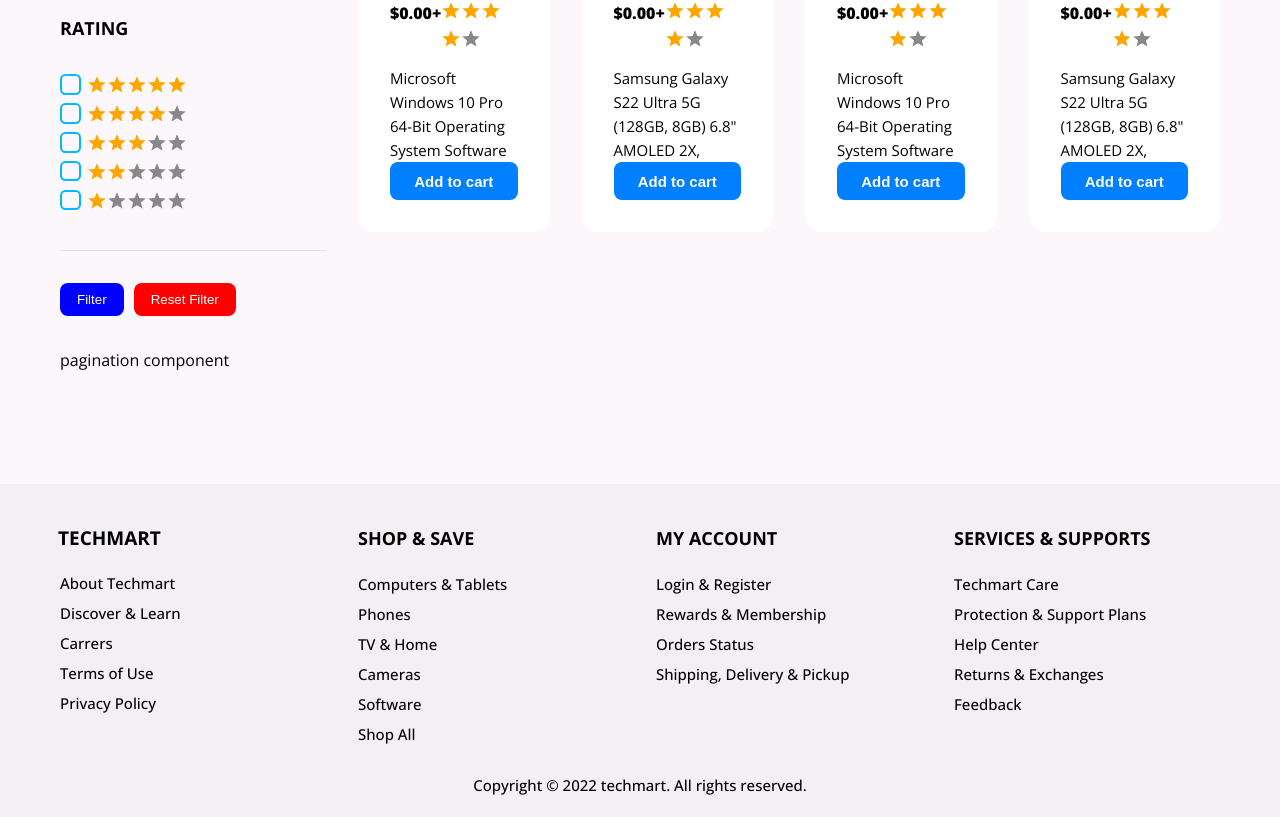
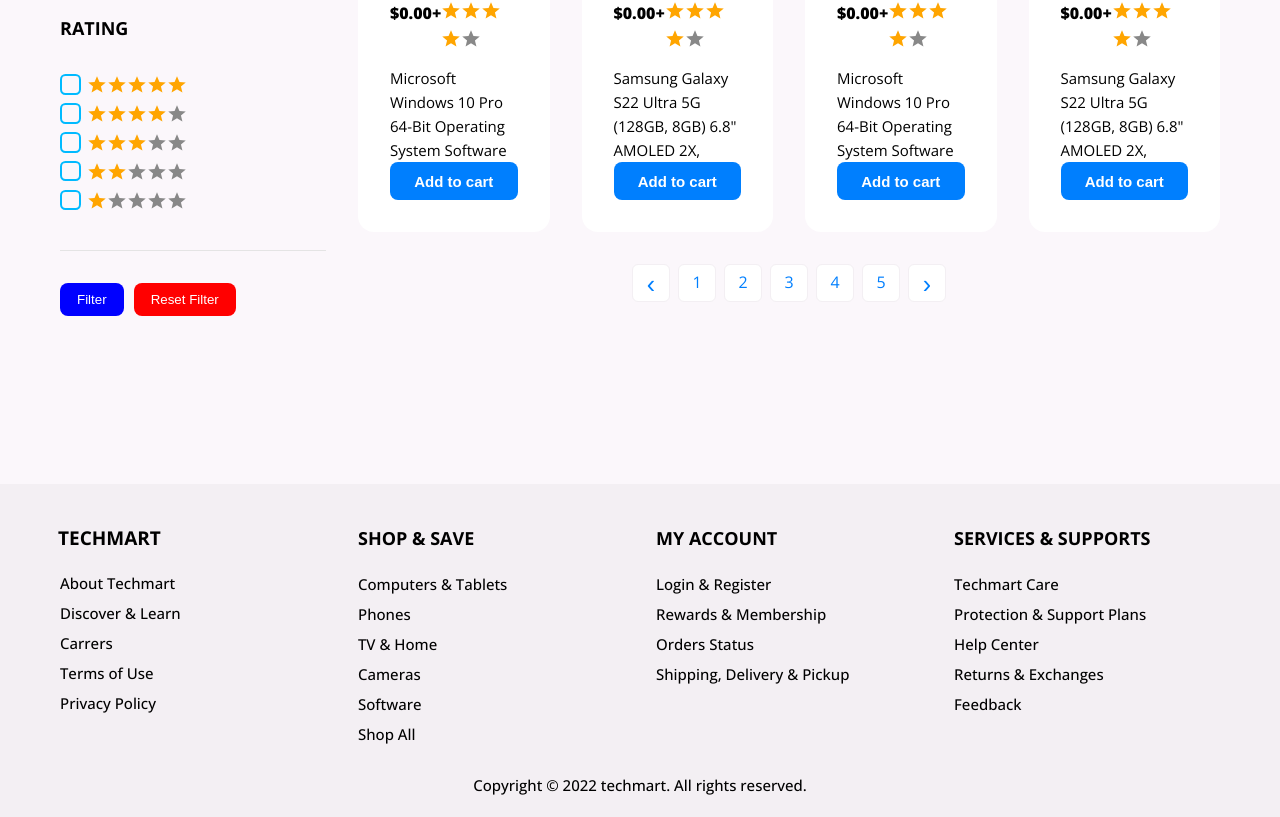
Before and after one commit to nhannguyencsd/mern-ecommerce, a React (Create React App) app in the folder client/: page /product-list in a window 1280 px wide. Shown: the part 983-1800 px from the top of the page. Built offline with nearby package versions, Linux system fonts and the light colour scheme.

Commit message:
feat(client): create Pagination component

```diff
--- /dev/null
+++ b/client/src/components/Pagination/Pagination.module.scss
@@ -0,0 +1,33 @@
+.wrapper {
+    display: inline-flex;
+    justify-content: center;
+    width: 100%;
+    margin: 0 auto;
+}
+
+.link-cell {
+    margin-left: 4px;
+    margin-right: 4px;
+}
+
+.link {
+    display: flex;
+    justify-content: center;
+    align-items: center;
+    width: 38px;
+    height: 38px;
+    border: 1px solid var(--color-primary);
+    border-radius: 6px;
+    transition: all 0.1s;
+    color: #007ffe;
+    background-color: white;
+
+    &:hover {
+        background-color: var(--color-primary);
+    }
+}
+
+.previous-link,
+.next-link {
+    font-size: 2.5rem;
+}
--- /dev/null
+++ b/client/src/components/Pagination/PaginationIndex.js
@@ -0,0 +1,49 @@
+import { Link } from 'react-router-dom';
+import classNames from 'classnames/bind';
+import styles from './Pagination.module.scss';
+
+const cx = classNames.bind(styles);
+
+function Pagination() {
+    return (
+        <div className={cx('wrapper')}>
+            <div className={cx('link-cell')}>
+                <Link className={cx('link', 'previous-link')} to="/">
+                    ‹
+                </Link>
+            </div>
+            <div className={cx('link-cell')}>
+                <Link className={cx('link')} to="/">
+                    1
+                </Link>
+            </div>
+            <div className={cx('link-cell')}>
+                <Link className={cx('link')} to="/">
+                    2
+                </Link>
+            </div>
+            <div className={cx('link-cell')}>
+                <Link className={cx('link')} to="/">
+                    3
+                </Link>
+            </div>
+            <div className={cx('link-cell')}>
+                <Link className={cx('link')} to="/">
+                    4
+                </Link>
+            </div>
+            <div className={cx('link-cell')}>
+                <Link className={cx('link')} to="/">
+                    5
+                </Link>
+            </div>
+            <div className={cx('link-cell')}>
+                <Link className={cx('link', 'next-link')} to="/">
+                    ›
+                </Link>
+            </div>
+        </div>
+    );
+}
+
+export default Pagination;
--- a/client/src/pages/ProductListPage/ProductListPageIndex.js
+++ b/client/src/pages/ProductListPage/ProductListPageIndex.js
@@ -6,6 +6,7 @@
 import CategoryFilter from '../../components/CategoryFilter/CategoryFilterIndex';
 import AttributesFilter from '../../components/AttributesFilter/AttributesFilterIndex';
 import ProductCard from '../../components/ProductCard/ProductCardIndex';
+import Pagination from '../../components/Pagination/PaginationIndex';
 
 const cx = classNames.bind(styles);
 
@@ -72,7 +73,9 @@
                         </div>
                     </div>
                     <div className="col lg-9">
+                        {/* sort */}
                         <SortOptions />
+                        {/* product list */}
                         <div className="row">
                             {products.map((product, index) => {
                                 return (
@@ -82,9 +85,10 @@
                                 );
                             })}
                         </div>
+                        {/* pagination */}
+                        <Pagination />
                     </div>
                 </div>
-                <div>pagination component</div>
             </div>
         </div>
     );
```
